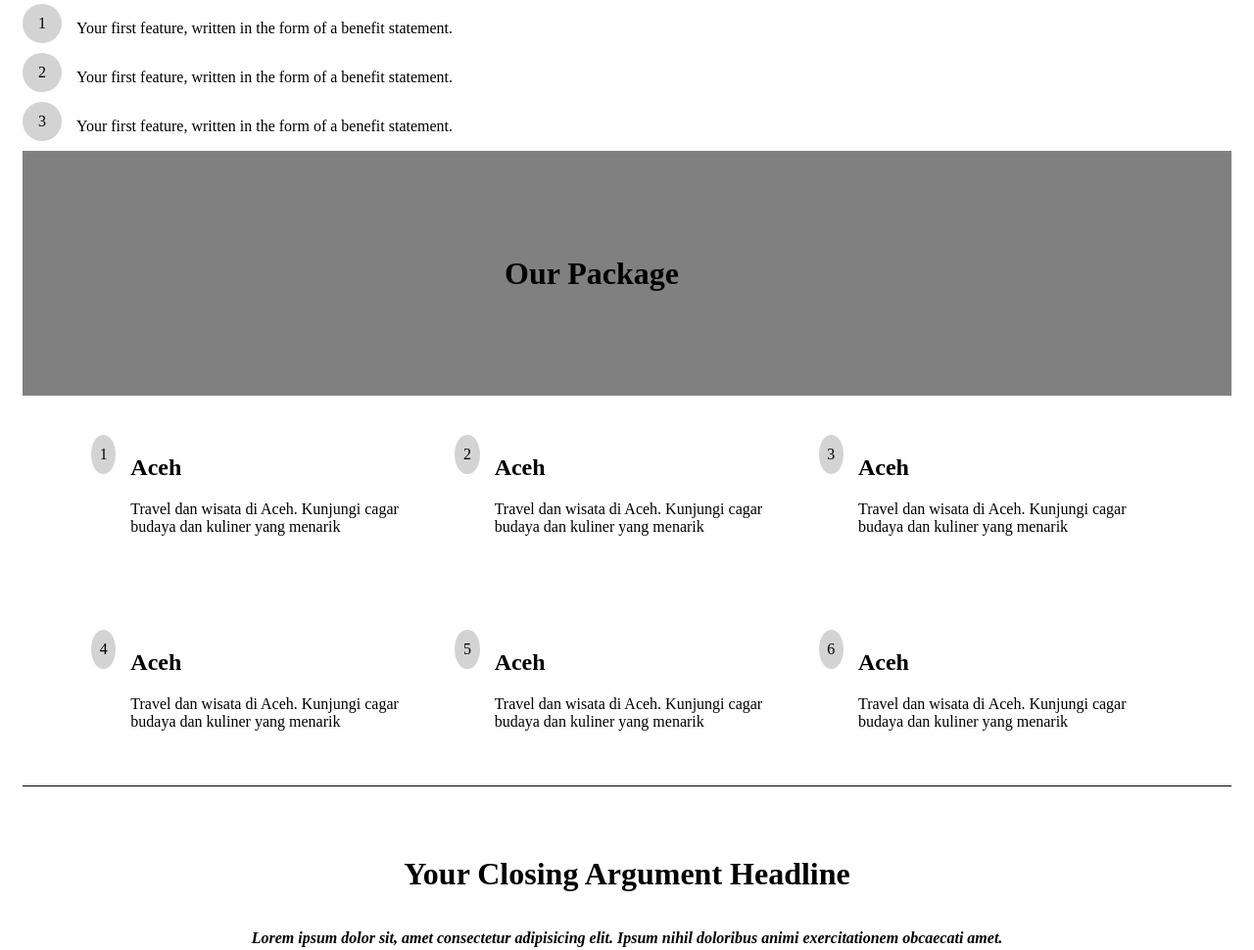
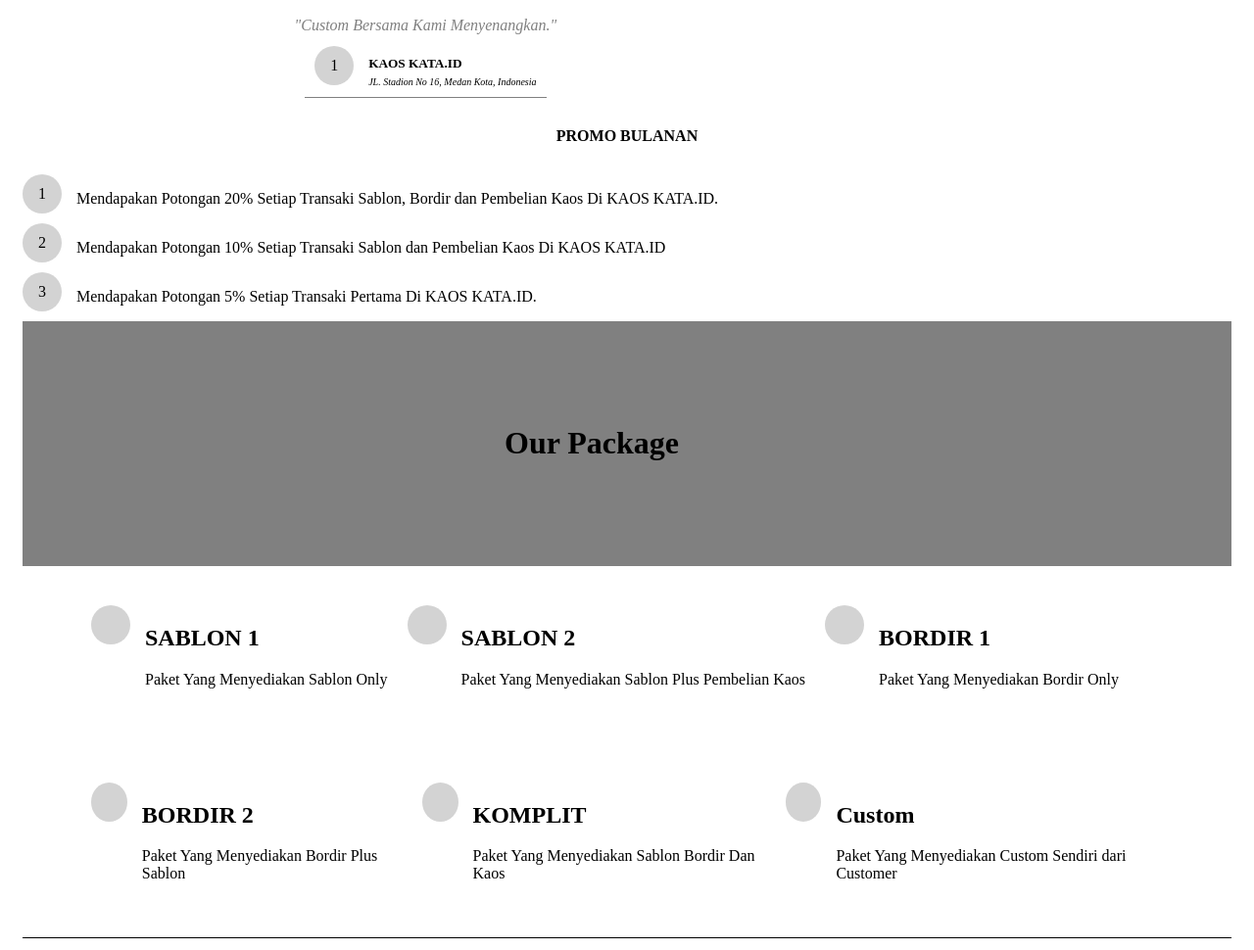
Before and after one commit to revou-fundamental-course/18-sep-23-Mhdiqballl, a plain HTML site: page index.html in a window 1280 px wide. Shown: the part 742-1712 px from the top of the page at 98% size. Drawn offline with Linux system fonts and the light colour scheme.

Commit message:
fix done

```diff
--- a/css/style.css
+++ b/css/style.css
@@ -3,7 +3,7 @@
     display: flex;
     justify-content: space-between;
     padding-bottom: 10px;
-    border-bottom: 1px solid gray;
+    border-bottom: 10px solid rgb(237, 29, 29);
   }
 
 .nav-font{
@@ -34,7 +34,7 @@
 }
 
 .nav-item:hover{
-    background-color: gray;
+    background-color: rgb(240, 10, 10);
 }
 
 /* Bagian kiri */
@@ -63,7 +63,7 @@
 
 .img-slideshow{
     width: 300px;
-    height: 200px;
+    height: 450px;
     background-size: cover;
     background-position: center;
 }
@@ -96,7 +96,7 @@
     display: flex;
     flex-direction: column;
     padding: 20px;
-    background-color: gray;
+    background-color: rgb(240, 53, 53);
 }
 
 label{
@@ -105,7 +105,7 @@
 
 .content-image span {
     color: gray;
-    align: center;
+    box-align: center;
 }
 
 input{
--- a/index.html
+++ b/index.html
@@ -9,7 +9,7 @@
 
 
 <header class="header">
-    <div class="nav-font">E-Grocery</div>
+    <div class="nav-font">KAOS KATA.ID</div>
     <div class="nav">
         <div class="nav-item">Home</div>
         <div class="nav-item">Our Package</div>
@@ -20,8 +20,9 @@
 <body>
     <main style="margin-bottom: 30px;">
         <div title="judul" class="title-content">
-            <h1 style="text-align: center;">Top Rated E-Groceries Shop in Indonesia</h1>
-            <p style="text-align: center; margin-bottom: 50px;">Lorem, ipsum dolor sit amet consectetur adipisicing elit. Alias, commodi id accusamus atque iusto est. Placeat explicabo tenetur perferendis eligendi! Inventore, dolores. Cumque numquam eligendi obcaecati distinctio error, sint sit.</p>
+            <h1 style="text-align: center;">KAOS KATA.ID</h1>
+            <h2>Konveksi Bordir And Sablon</h2>
+            <p style="text-align: center; margin-bottom: 50px;">Kaos Kata.ID Adalah Platform Yang Memberikan Jasa Sablon Dan Bordir Khusus Nya Untuk Yang Berminat Custom T-shirt.</p>
         </div>
 
         <!-- kiri -->
@@ -31,10 +32,10 @@
                     <div id="content-image" class="content-image">
 
             <!-- Slide Gambar -->
-                        <img class="img-slideshow" src="gambar/slide1.jpg" />
-                        <img class="img-slideshow" src="gambar/slide2.jpg" />
-                        <img class="img-slideshow" src="gambar/slide3.jpg" />
-                        <span style="margin-top: 20px;"><em>"Liburan jadi menyenangkan bersama talent kami."</em></span>
+                        <img class="img-slideshow" src="gambar/slide1.jpeg" />
+                        <img class="img-slideshow" src="gambar/slide2.jpeg" />
+                        <img class="img-slideshow" src="gambar/slide3.jpeg" />
+                        <span style="margin-top: 20px;"><em>"Custom Bersama Kami Menyenangkan."</em></span>
                     </div>
 
             <!-- Tulisan Bawah     -->
@@ -42,8 +43,8 @@
                         <div style="display: flex;border-bottom: 1px solid gray;width: 30%;align-items: center;justify-content: center;">
                             <div class="circle">1</div>
                             <div style="display: flex; flex-direction: column;">
-                            <h5 style="margin-bottom: -5px;">indra kurniawan</h5>
-                            <p style="font-size: 10px;"><em>pengangguran, 28</em></p>
+                            <h5 style="margin-bottom: -5px;">KAOS KATA.ID</h5>
+                            <p style="font-size: 10px;"><em>JL. Stadion No 16, Medan Kota, Indonesia</em></p>
                         </div>
                     </div>
                 </div>
@@ -57,7 +58,7 @@
                     <!-- Text -->
                 <div style="margin-bottom: 30px;">
                     <h3>Contact US</h3>
-                    <p>Sales akan menghubungi anda 1x24 jam setelah data kami terima</p>
+                    <p>Sales Kami Akan Menghubungi Anda Di Jam 10Pm/Am Di setiap Hari nya setelah data kami terima</p>
                 </div>
 
                     <!-- Your Name: -->
@@ -72,8 +73,9 @@
                     What are you interested in?
                     <select type="select" name="Interest" id="" required>
                         <option value=""></option>
-                        <option value="Football">Football</option>
-                        <option value="Badminton">Badminton</option>
+                        <option value="Sablon">Sablon</option>
+                        <option value="Bordir">Bordir</option>
+                        <option value="Custom">Custom</option>
                     </select>
 
                     <button id="button" type="submit" class="button">SEND</button>
@@ -85,19 +87,19 @@
     </main>
     <div id="our-products">
         <div class="content-bawah">
-            <center>Use this space to provide users with more information about your offer. Consider it a follow-up to your headline and explain the benefits of your service or product</center>
+            <center>PROMO BULANAN</center>
             <div>
                 <div style="display: flex;">
                     <div class="circle">1</div>
-                    <p>Your first feature, written in the form of a benefit statement.</p>
+                    <p>Mendapakan Potongan 20% Setiap Transaki Sablon, Bordir dan Pembelian Kaos Di KAOS KATA.ID.</p>
                 </div>
                 <div style="display: flex;">
                     <div class="circle">2</div>
-                    <p>Your first feature, written in the form of a benefit statement.</p>
+                    <p>Mendapakan Potongan 10% Setiap Transaki Sablon dan Pembelian Kaos Di KAOS KATA.ID</p>
                 </div>
                 <div style="display: flex;">
                     <div class="circle">3</div>
-                    <p>Your first feature, written in the form of a benefit statement.</p>
+                    <p>Mendapakan Potongan 5% Setiap Transaki Pertama Di KAOS KATA.ID.</p>
                 </div>
             </div>
         </div>
@@ -109,60 +111,60 @@
     <div id="feature">
         <div style="display: flex; flex-direction: row; padding: 30px 60px;">
             <div class="penawaran">
-                <div class="circle" style="""">1</div>
+                <div class="circle"></div>
                 <div>
-                    <h2>Aceh</h2>
-                    <p>Travel dan wisata di Aceh. Kunjungi cagar budaya dan kuliner yang menarik
+                    <h2>SABLON 1</h2>
+                    <p>Paket Yang Menyediakan Sablon Only
                     </p>
                 </div>
             </div>
             <div class="penawaran">
-                <div class="circle" style="">2</div>
+                <div class="circle"></div>
                 <div>
-                    <h2>Aceh</h2>
-                    <p>Travel dan wisata di Aceh. Kunjungi cagar budaya dan kuliner yang menarik
+                    <h2>SABLON 2</h2>
+                    <p>Paket Yang Menyediakan Sablon Plus Pembelian Kaos
                     </p>
                 </div>
             </div>
             <div class="penawaran">
-                <div class="circle" style="">3</div>
+                <div class="circle"></div>
                 <div>
-                    <h2>Aceh</h2>
-                    <p>Travel dan wisata di Aceh. Kunjungi cagar budaya dan kuliner yang menarik
+                    <h2>BORDIR 1</h2>
+                    <p>Paket Yang Menyediakan Bordir Only
                     </p>
                 </div>
             </div>
         </div>
         <div style="display: flex; flex-direction: row; padding: 30px 60px;">
                 <div class="penawaran">
-                    <div class="circle" style="">4</div>
+                    <div class="circle"></div>
                     <div>
-                        <h2>Aceh</h2>
-                        <p>Travel dan wisata di Aceh. Kunjungi cagar budaya dan kuliner yang menarik
+                        <h2>BORDIR 2</h2>
+                        <p>Paket Yang Menyediakan Bordir Plus Sablon
                         </p>
                     </div>
                 </div>
                 <div class="penawaran">
-                    <div class="circle" style="">5</div>
+                    <div class="circle"></div>
                     <div>
-                        <h2>Aceh</h2>
-                        <p>Travel dan wisata di Aceh. Kunjungi cagar budaya dan kuliner yang menarik
+                        <h2>KOMPLIT</h2>
+                        <p>Paket Yang Menyediakan Sablon Bordir Dan Kaos
                         </p>
                     </div>
                 </div>
                 <div class="penawaran">
-                    <div class="circle" style="">6</div>
+                    <div class="circle"></div>
                     <div>
-                        <h2>Aceh</h2>
-                        <p>Travel dan wisata di Aceh. Kunjungi cagar budaya dan kuliner yang menarik
+                        <h2>Custom</h2>
+                        <p>Paket Yang Menyediakan Custom Sendiri dari Customer
                         </p>
                     </div>
                 </div>
         </div>
         <div id="closing" class="closing">
             <div class="closing-font">
-                <h1>Your Closing Argument Headline</h1>
-                <p style="font-style: oblique;">Lorem ipsum dolor sit, amet consectetur adipisicing elit. Ipsum nihil doloribus animi exercitationem obcaecati amet.</p>
+                <h1>KAOS KATA.ID SELALU ADA DI SAAT ANDA MEMBUTUHKAN</h1>
+                <p style="font-style: oblique;">Terima Kasih Sudah Menjadi Bagian Dari Usaha Kami. Semoga Kita Bisa Bertransaksi Di Lain waktu.</p>
                 <button id="button" type="submit" class="button-call">Call to Action</button>
             </div>
         </div>
@@ -171,6 +173,6 @@
     <script src="js/script.js"></script>
 
 <footer>
-    <p class="footer">Muhammad Iqbal © September 2023 RevoU</p>
+    <p class="footer">HORMAT KAMI © September 2023 KAOS KATA.ID</p>
 </footer>
 </html>
```
Also changed, not shown: gambar/slide1.jpeg (added), gambar/slide1.jpg (deleted), gambar/slide2.jpeg (added), gambar/slide2.jpg (deleted), gambar/slide3.jpeg (added), gambar/slide3.jpg (deleted).
